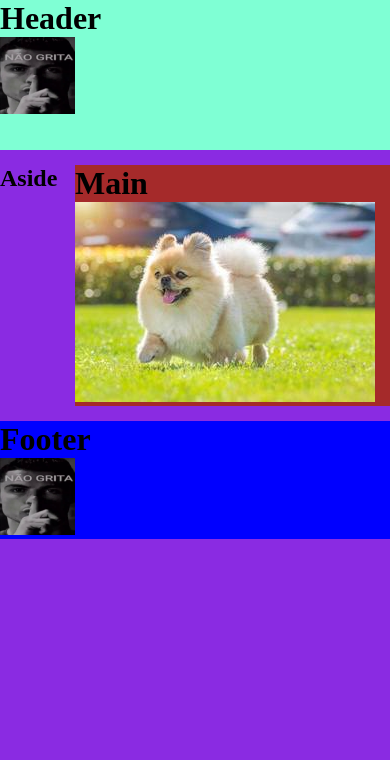
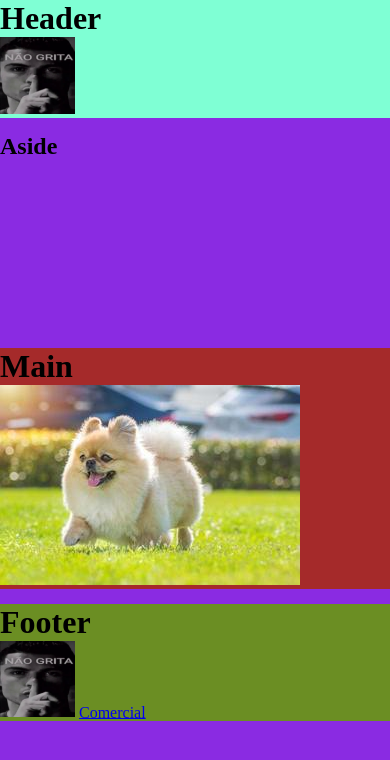
Before and after one commit to Matheushenriquedacruzdemoraes/Loja, a plain HTML site: page index.html in a window 390 px wide. Drawn offline with Linux system fonts and the light colour scheme.

Commit message:
Media Screen completo

```diff
--- a/index.html
+++ b/index.html
@@ -2,7 +2,7 @@
 <html lang="en">
 <head>
     <meta charset="UTF-8">
-    <title>Loja Maneira</title>
+    <title>Mercado Big-Bom</title>
     <link rel="stylesheet" href="style.css">
 <head>
 <body>
@@ -20,6 +20,6 @@
     <footer>
         <h1>Footer</h1>
         <img class="nao2" src="imagens/Logo.jpg">
+        <a href="https://www.youtube.com/watch?v=6y2cy4-ThtQ" target="_blank"> Comercial</a>
     </footer>
 </body>
-<!-- Teste de comentario -->
--- a/style.css
+++ b/style.css
@@ -24,13 +24,24 @@ main{
     background-color: brown;
 }
 area{
-    grid-area: absolute;
+    grid-area: aside;
     background-color: chocolate;
 }
 footer{
     grid-area: footer;
-    background-color: blue;
+    background-color: olivedrab;
 }
 .nao2{
     width: 75px;
 }
+@media only screen and (max-width: 1000px) {
+    body{
+        grid-template-areas:
+        "head"
+        "aside"
+        "main"
+        "footer";
+        grid-template-columns: auto;
+        grid-template-rows: auto 200px auto auto;
+    }
+}
```
